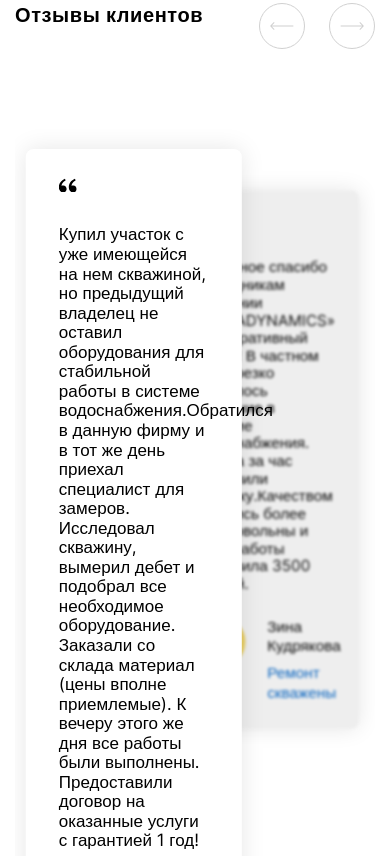
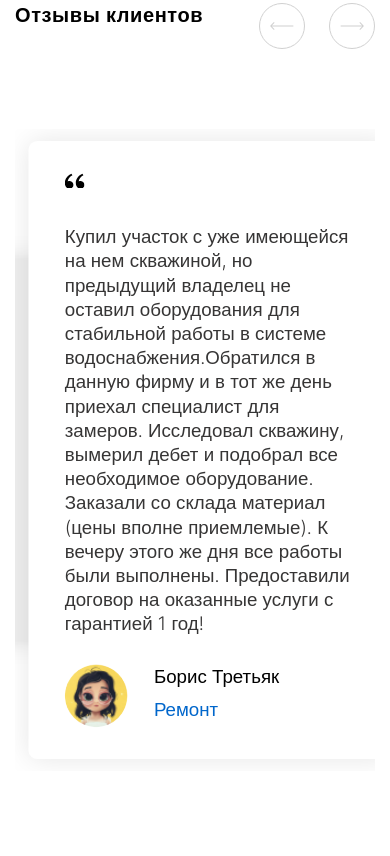
Before and after one commit to Unleashed97/aqua-dynamics, a website: page src/index.html in a window 390 px wide. Shown: the part 9228-10084 px from the top of the page. Drawn offline with nearby package versions, Linux system fonts and the light colour scheme; files that its build step writes are made by us from their sources; files whose address does not match are found by name.

Commit message:
fix: slider testimonials

```diff
--- a/src/js/script.js
+++ b/src/js/script.js
@@ -7,13 +7,21 @@
 document.addEventListener('DOMContentLoaded', function () {
     new Splide('#splide-testimonials', {
         type: 'loop',
-        perPage: 1,
+        perPage: 2,
+        focus: 0,
         autoplay: false,
+        padding: { top: 20, bottom: 20, left: 30 },
         interval: 8000,
         updateOnMove: true,
         pagination: false,
         gap: '20px',
-        breakpoints: {},
+        updateOnMove: true,
+        breakpoints: {
+            768: {
+                perPage: 1,
+                gap: 0,
+            },
+        },
     }).mount()
 
     new Splide('#splide-works', {
--- a/src/scss/components/splide.scss
+++ b/src/scss/components/splide.scss
@@ -61,46 +61,25 @@
         }
         .splide__slide {
             width: 100%;
-            max-width: 60%;
             min-height: 324px;
-        }
 
-        .splide__slide.is-next {
-            position: relative;
-            left: -30%;
-            z-index: -1;
-        }
-        .splide__slide:not(.is-active) {
-            transform: scale(0.9);
+            padding: 20px 0;
 
-            position: relative;
+            display: flex;
+            align-items: center;
         }
 
         .splide__slide.is-active {
+            position: relative;
+            z-index: 1;
             .testimonial {
                 filter: blur(0);
+                transform: scale(1.1);
                 &::after {
                     display: none;
                 }
             }
-            width: 100%;
-            max-width: 60%;
             min-height: 324px;
         }
-        // .splide__slide::after:not(.splide__slide.active) {
-        //     content: '';
-        //     position: absolute;
-        //     inset: 0;
-        //     z-index: 1;
-
-        //     background: rgba(90, 90, 90, 0.1);
-
-        //     backdrop-filter: blur(2px);
-        // }
     }
 }
-
-#splide-works {
-    .splide__btn-prev--works {
-    }
-}
--- a/src/scss/components/testimonial.scss
+++ b/src/scss/components/testimonial.scss
@@ -1,6 +1,7 @@
 .testimonial {
     padding: 29px 33px;
-    min-height: 324px;
+
+    margin: auto 0;
 
     border-radius: 8px;
     background-color: $colors-primary;
@@ -8,6 +9,8 @@
     box-shadow: 0px 0px 25px rgba(0, 0, 0, 0.1);
 
     filter: blur(2px);
+
+    transition: 0.3s linear;
 
     &::after {
         content: '';
@@ -26,6 +29,10 @@
 
     &__text {
         margin-bottom: 26px;
+
+        font-weight: 300;
+        line-height: 22px;
+        color: #363535;
     }
 
     &__author {
```
Also changed, not shown: dist/css/style.css, dist/css/style.min.css, dist/js/script.min.js.
